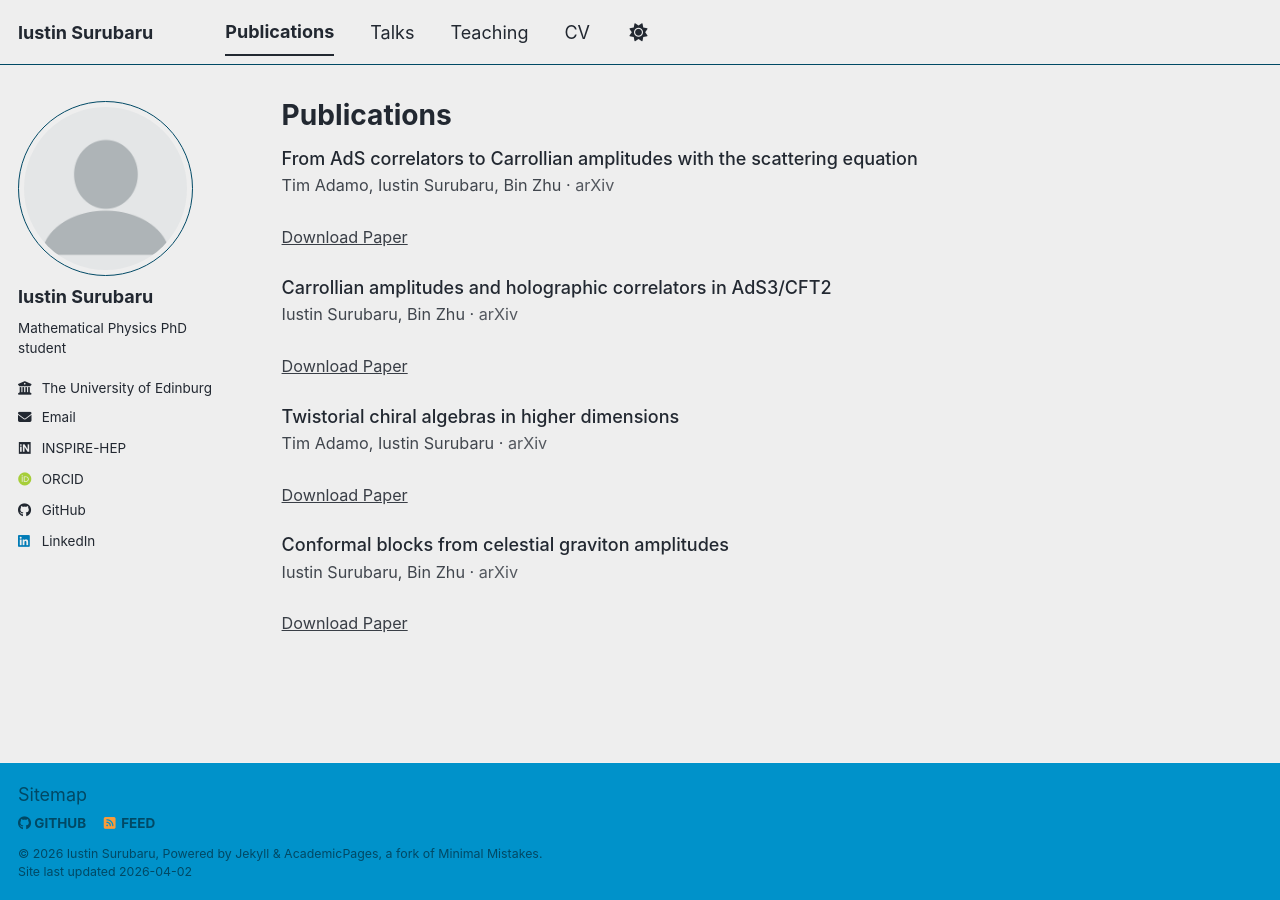
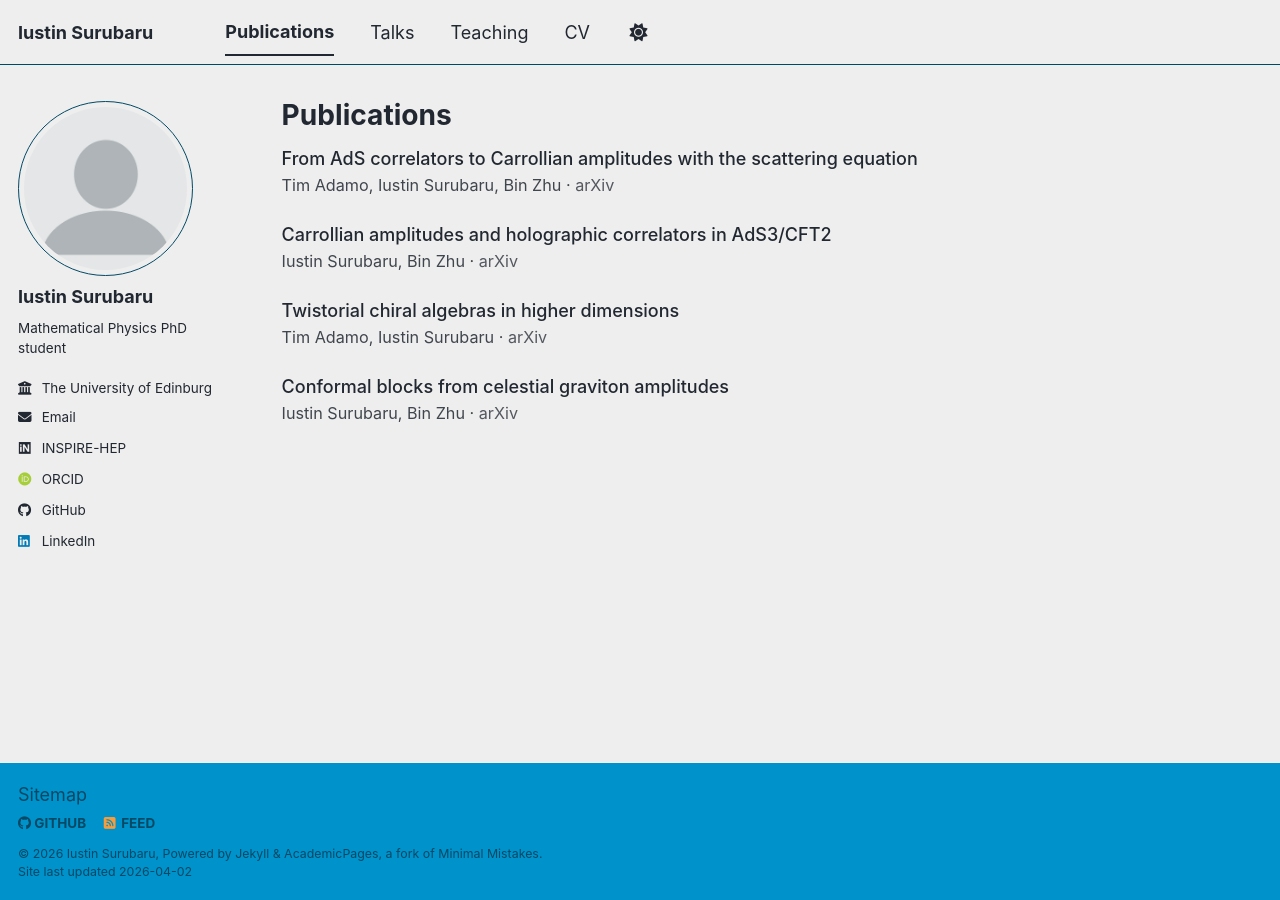
Before and after one commit to IustinS2/IustinS2.github.io, a Jekyll site: the page built from _pages/publications.html, in a window 1280 px wide. Built offline with Jekyll 4.4.1, drawn with Linux system fonts in a browser that asks for light colours; some web fonts are replaced; a script bundle is joined from its source files by our own code; library files that are not in the unit come from our copies.

Commit message:
Update archive-single.html

```diff
--- a/_includes/archive-single.html
+++ b/_includes/archive-single.html
@@ -33,13 +33,11 @@
   </p>
 {% endunless %}
 
-    {% if post.authors %}
-  {% if post.authors or post.paperurl %}
+    {% if post.authors or post.paperurl %}
   <p class="publication-authors">
     {% if post.authors %}{{ post.authors }}{% endif %}
     {% if post.paperurl %} · <a href="{{ post.paperurl }}">arXiv</a>{% endif %}
   </p>
-{% endif %}
 {% endif %}
 
     {% if post.read_time %}
@@ -60,33 +58,6 @@
     <p class="archive__item-excerpt" itemprop="description"><p>{{ post.excerpt | markdownify | remove: '<p>' | remove: '</p>' }}<strong><a href="{{ base_path }}{{ post.url }}" rel="permalink"> Read more</a></strong></p></p>
     {% endif %}
 
-    {% if post.citation and post.paperurl and post.slidesurl and post.bibtexurl %}
-      <p>Recommended citation: {{ post.citation }}<br /><a href="{{ post.paperurl }}">Download Paper</a> | <a href="{{ post.slidesurl }}">Download Slides</a> | <a href="{{ post.bibtexurl }}">Download Bibtex</a></p>
-    {% elsif post.citation and post.paperurl and post.slidesurl %}
-      <p>Recommended citation: {{ post.citation }}<br /><a href="{{ post.paperurl }}">Download Paper</a> | <a href="{{ post.slidesurl }}">Download Slides</a></p>
-    {% elsif post.citation and post.paperurl and post.bibtexurl %}
-      <p>Recommended citation: {{ post.citation }}<br /><a href="{{ post.paperurl }}">Download Paper</a> | <a href="{{ post.bibtexurl }}">Download Bibtex</a></p>
-    {% elsif post.citation and post.paperurl %}
-      <p>Recommended citation: {{ post.citation }}<br /><a href="{{ post.paperurl }}">Download Paper</a></p>
-    {% elsif post.citation and post.slidesurl and post.bibtexurl %}
-      <p>Recommended citation: {{ post.citation }}<br /><a href="{{ post.slidesurl }}">Download Slides</a> | <a href="{{ post.bibtexurl}}">Download Bibtex</a></p>
-    {% elsif post.citation and post.slidesurl %}
-      <p>Recommended citation: {{ post.citation }}<br /><a href="{{ post.slidesurl }}">Download Slides</a></p>
-    {% elsif post.citation and post.bibtexurl %}
-      <p>Recommended citation: {{ post.citation }}<br /><a href="{{ post.bibtexurl }}">Download Bibtex</a></p>
-    {% elsif post.citation %}
-      <p>Recommended citation: {{ post.citation }}</p>
-    {% elsif post.paperurl and post.bibtexurl %}
-      <p><a href=" {{ post.paperurl }} ">Download Paper</a> | <a href="{{ post.bibtexurl }}">Download Bibtex</a></p>
-    {% elsif post.paperurl %}
-      <p><a href=" {{ post.paperurl }} ">Download Paper</a></p>
-    {% elsif post.slidesurl and post.bibtexurl %}
-      <p><a href="{{ post.slidesurl }}">Download Slides</a> | <a href="{{ post.bibtexurl }}">Download Bibtex</a></p>
-    {% elsif post.slidesurl %}
-      <p><a href="{{ post.slidesurl }}">Download Slides</a></p>
-    {% elsif post.bibtexurl %}
-      <p><a href="{{ post.bibtexurl }}">Download Bibtex</a></p>
-    {% endif %}
 
   </article>
 </div>
```
